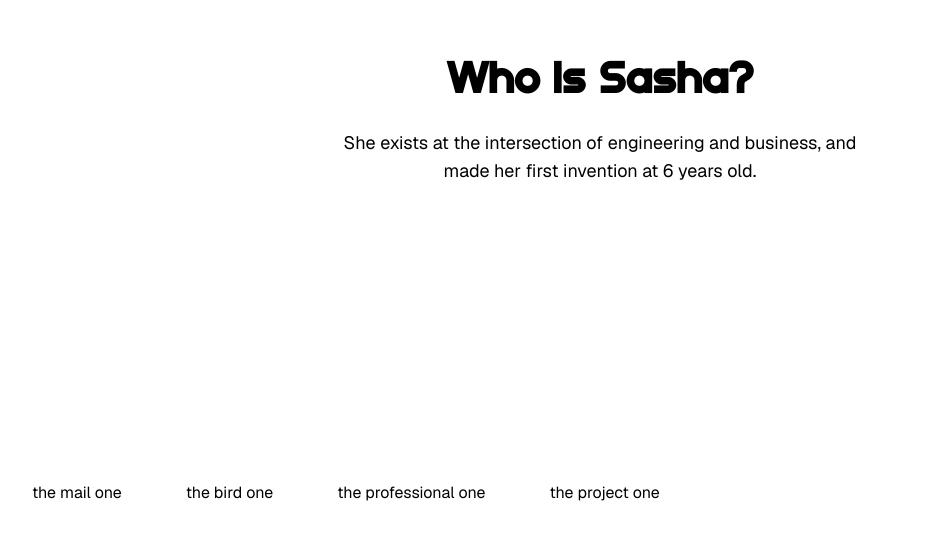
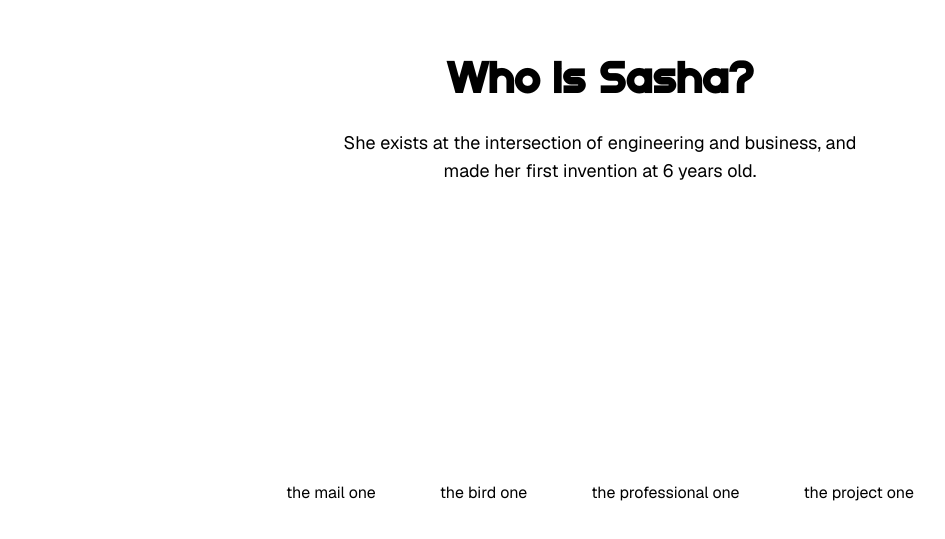
Before and after one commit to SashaSurkin/sashasurkin-site, a Next.js app: page / in a window 1280 px wide. Shown: the part 219-758 px from the top of the page, without its empty margins (40-985 px from the left). Built offline with nearby package versions, Linux system fonts and the light colour scheme.

Commit message:
final alignment fix??

```diff
--- a/src/app/page.tsx
+++ b/src/app/page.tsx
@@ -8,7 +8,7 @@
         </p>
       </div>
 
-      <div className="flex flex-col sm:flex-row gap-3 sm:gap-4 mb-6 sm:mb-8 px-4 items-center">
+      <div className="flex flex-col sm:flex-row gap-3 sm:gap-4 mb-6 sm:mb-8 px-4 items-center justify-center">
         <a
           href="mailto:sasha@w-eye-ze.com"
           className="px-4 sm:px-6 py-2 sm:py-3 text-sm sm:text-base text-black rounded-lg hover:bg-black hover:text-white transition"
```
